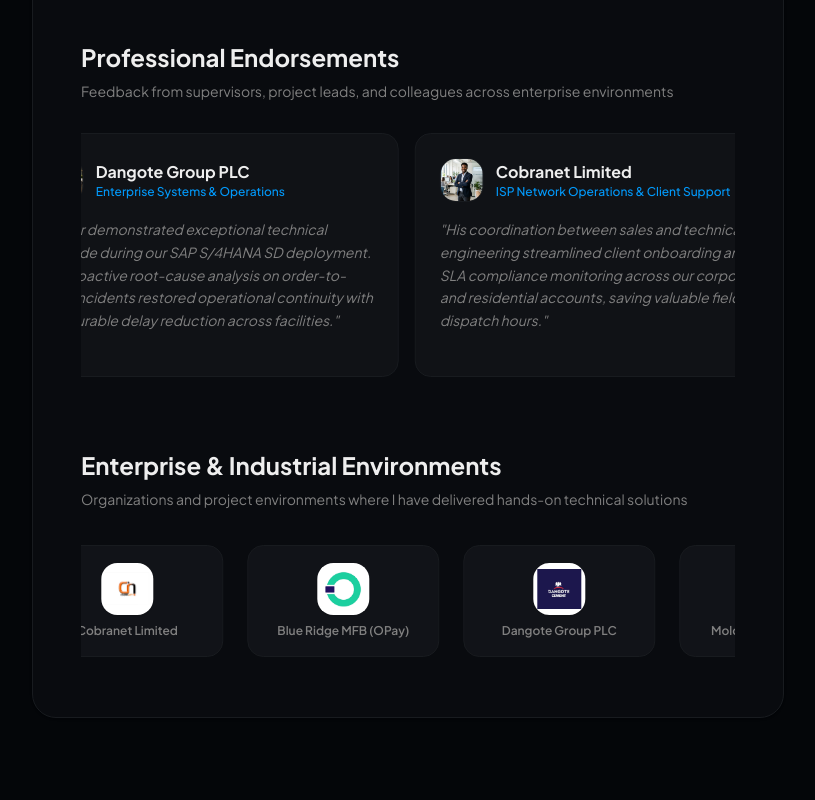
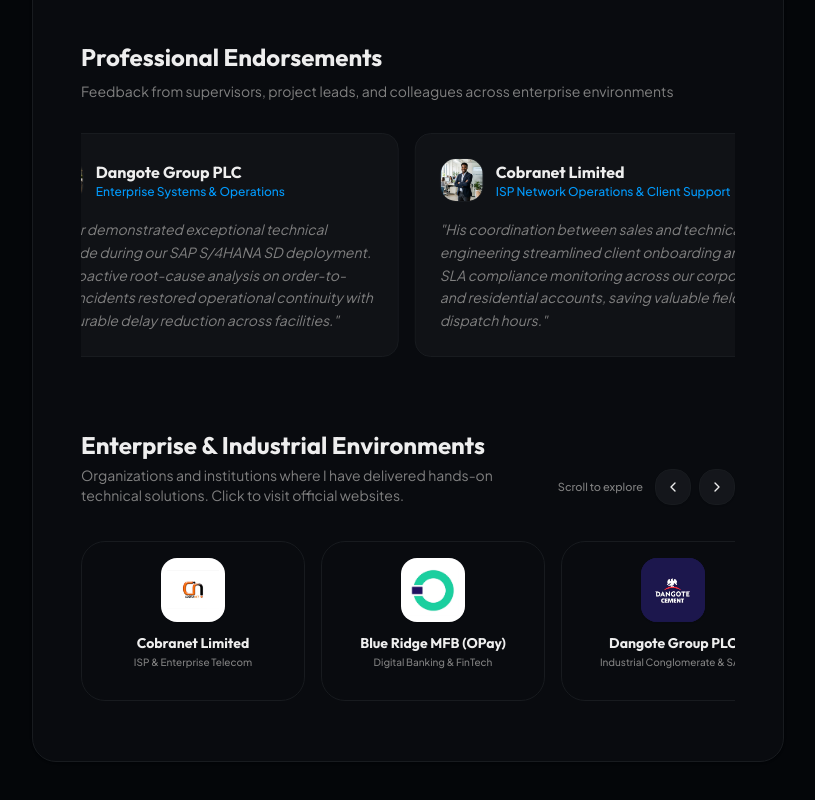
Before and after one commit to bawagideon/oj-portfolio, a Next.js app: page / in a window 1280 px wide. Shown: the part 2187-2987 px from the top of the page, without its empty margins (432-1247 px from the left). Built offline with nearby package versions, Linux system fonts and the light colour scheme.

Commit message:
feat: make company logos clickable, replace auto-scroll with manual scrollable track, fix Dangote logo curved edges, and add loading animations

```diff
--- a/app/globals.css
+++ b/app/globals.css
@@ -1,9 +1,12 @@
+@import url('https://fonts.googleapis.com/css2?family=Outfit:wght@300;400;500;600;700;800&family=Plus+Jakarta+Sans:wght@300;400;500;600;700;800&display=swap');
 @import 'tailwindcss';
 @import 'tw-animate-css';
 
 @custom-variant dark (&:is(.dark *));
 
 :root {
+  --font-jakarta: 'Plus Jakarta Sans', -apple-system, BlinkMacSystemFont, 'Segoe UI', Roboto, sans-serif;
+  --font-outfit: 'Outfit', -apple-system, BlinkMacSystemFont, 'Segoe UI', Roboto, sans-serif;
   /* Improved light theme with softer colors and better contrast */
   --background: oklch(0.99 0 0);
   --foreground: oklch(0.15 0 0);
--- a/app/layout.tsx
+++ b/app/layout.tsx
@@ -1,17 +1,6 @@
 import type { Metadata } from 'next'
-import { Outfit, Plus_Jakarta_Sans } from 'next/font/google'
 import { Analytics } from '@vercel/analytics/next'
 import './globals.css'
-
-const outfit = Outfit({
-  subsets: ["latin"],
-  variable: '--font-outfit'
-});
-
-const jakarta = Plus_Jakarta_Sans({
-  subsets: ["latin"],
-  variable: '--font-jakarta'
-});
 
 export const metadata: Metadata = {
   title: 'Onyia Okwudili Oliver | SAP Junior Consultant | Enterprise Systems | Cybersecurity Enthusiast | IT Operations',
@@ -69,7 +58,7 @@ export default function RootLayout({
 }>) {
   return (
     <html lang="en" suppressHydrationWarning>
-      <body className={`${outfit.variable} ${jakarta.variable} font-sans antialiased bg-background`}>
+      <body className="font-sans antialiased bg-background">
         {children}
         <Analytics />
       </body>
--- a/components/about-section.tsx
+++ b/components/about-section.tsx
@@ -1,5 +1,6 @@
 'use client'
 
+import { useState, useRef } from 'react'
 import {
   ShieldCheck,
   Server,
@@ -9,6 +10,10 @@ import {
   CheckCircle2,
   Sparkles,
   ArrowRight,
+  ChevronLeft,
+  ChevronRight,
+  ExternalLink,
+  Loader2,
 } from 'lucide-react'
 import { aboutData } from '@/lib/portfolio-data'
 
@@ -17,6 +22,36 @@ interface AboutSectionProps {
 }
 
 export function AboutSection({ data = aboutData }: AboutSectionProps) {
+  const scrollRef = useRef<HTMLDivElement>(null)
+  const [loadingClient, setLoadingClient] = useState<string | null>(null)
+
+  const scroll = (direction: 'left' | 'right') => {
+    if (scrollRef.current) {
+      const scrollAmount = direction === 'left' ? -260 : 260
+      scrollRef.current.scrollBy({ left: scrollAmount, behavior: 'smooth' })
+    }
+  }
+
+  const handleClientClick = (client: (typeof data.clients)[0], e: React.MouseEvent) => {
+    if (!client.url) return
+    setLoadingClient(client.name)
+
+    if (client.url.startsWith('#')) {
+      e.preventDefault()
+      const element = document.querySelector(client.url)
+      if (element) {
+        element.scrollIntoView({ behavior: 'smooth' })
+      }
+      setTimeout(() => setLoadingClient(null), 800)
+      return
+    }
+
+    // For external websites, provide subtle loading feedback before/during navigation
+    setTimeout(() => {
+      setLoadingClient(null)
+    }, 1200)
+  }
+
   return (
     <div className="space-y-12 md:space-y-16">
       {/* Header */}
@@ -168,33 +203,121 @@ export function AboutSection({ data = aboutData }: AboutSectionProps) {
 
       {/* Industrial & Enterprise Clients */}
       <div>
-        <h3 className="text-xl md:text-2xl font-bold text-foreground mb-2">
+        <div className="flex flex-col sm:flex-row sm:items-end justify-between gap-4 mb-6">
+          <div>
+            <h3 className="text-xl md:text-2xl font-bold text-foreground mb-1">
               Enterprise & Industrial Environments
             </h3>
-        <p className="text-xs md:text-sm text-muted-foreground mb-6">
-          Organizations and project environments where I have delivered hands-on technical solutions
+            <p className="text-xs md:text-sm text-muted-foreground">
+              Organizations and institutions where I have delivered hands-on technical solutions. Click to visit official websites.
             </p>
+          </div>
 
-        <div className="relative overflow-hidden py-3">
-          <div className="flex gap-4 md:gap-6 animate-marquee-slow hover:[animation-play-state:paused]">
-            {[...data.clients, ...data.clients].map((client, index) => (
+          {/* Manual Scroll Controls (No auto sliding) */}
+          <div className="flex items-center gap-2 flex-shrink-0 self-end sm:self-auto">
+            <span className="text-[11px] text-muted-foreground font-medium mr-1 hidden sm:inline">
+              Scroll to explore
+            </span>
+            <button
+              onClick={() => scroll('left')}
+              className="w-9 h-9 rounded-xl bg-secondary hover:bg-accent/20 border border-border hover:border-accent text-foreground flex items-center justify-center transition-all active:scale-95 shadow-xs"
+              aria-label="Scroll Left"
+              title="Scroll left"
+            >
+              <ChevronLeft className="w-4 h-4" />
+            </button>
+            <button
+              onClick={() => scroll('right')}
+              className="w-9 h-9 rounded-xl bg-secondary hover:bg-accent/20 border border-border hover:border-accent text-foreground flex items-center justify-center transition-all active:scale-95 shadow-xs"
+              aria-label="Scroll Right"
+              title="Scroll right"
+            >
+              <ChevronRight className="w-4 h-4" />
+            </button>
+          </div>
+        </div>
+
+        {/* Scrollable Container (Interactive, clickable, no auto-scrolling) */}
         <div
+          ref={scrollRef}
+          className="flex gap-4 overflow-x-auto scroll-smooth py-3 px-1 scrollbar-none snap-x snap-mandatory"
+        >
+          {data.clients.map((client, index) => {
+            const isLoading = loadingClient === client.name
+            const isDangote = client.name.includes('Dangote')
+            const isMolchec = client.name.includes('Molchec')
+
+            return (
+              <a
                 key={index}
-                className="flex-shrink-0 w-40 md:w-48 h-24 md:h-28 bg-secondary/80 hover:bg-secondary rounded-2xl border border-border flex flex-col items-center justify-center p-3 hover:border-accent hover:shadow-md transition-all group"
+                href={client.url}
+                target={client.url?.startsWith('http') ? '_blank' : undefined}
+                rel={client.url?.startsWith('http') ? 'noopener noreferrer' : undefined}
+                onClick={(e) => handleClientClick(client, e)}
+                className={`flex-shrink-0 snap-start w-48 md:w-56 h-36 md:h-40 bg-card hover:bg-secondary/70 rounded-2xl md:rounded-3xl border border-border hover:border-accent flex flex-col items-center justify-between p-4 transition-all duration-300 hover:shadow-xl hover:-translate-y-1 group relative cursor-pointer overflow-hidden ${
+                  isLoading ? 'ring-2 ring-accent scale-[0.98]' : ''
+                }`}
+                title={`Visit official website: ${client.name}`}
               >
-                <div className="w-11 h-11 md:w-13 md:h-13 rounded-xl overflow-hidden bg-white p-1 flex items-center justify-center shadow-xs group-hover:scale-105 transition-transform">
+                {/* Subtle Interactive Status Corner Badge */}
+                <div className="absolute top-2.5 right-2.5 flex items-center gap-1 z-10">
+                  {isLoading ? (
+                    <span className="flex items-center gap-1 text-[10px] font-semibold text-accent bg-accent/15 px-2 py-0.5 rounded-full animate-pulse">
+                      <Loader2 className="w-3 h-3 animate-spin" />
+                      <span>Opening...</span>
+                    </span>
+                  ) : (
+                    <span className="opacity-0 group-hover:opacity-100 transition-opacity duration-300 p-1 rounded-full bg-secondary text-muted-foreground group-hover:text-accent">
+                      <ExternalLink className="w-3 h-3" />
+                    </span>
+                  )}
+                </div>
+
+                {/* Logo Badge Container with Curved Corners and Matching Solid Background */}
+                <div
+                  className="w-14 h-14 md:w-16 md:h-16 rounded-2xl overflow-hidden flex items-center justify-center transition-transform duration-300 group-hover:scale-105 shadow-xs"
+                  style={{
+                    backgroundColor: isDangote
+                      ? '#1c174d'
+                      : isMolchec
+                      ? '#738c9d'
+                      : (client as any).badgeBg || '#ffffff',
+                  }}
+                >
                   <img
                     src={client.logo}
                     alt={client.name}
-                    className="max-h-full max-w-full object-contain"
+                    className={`max-h-full max-w-full ${
+                      isDangote
+                        ? 'w-full h-full object-cover'
+                        : isMolchec
+                        ? 'w-full h-full object-cover'
+                        : 'p-1.5 object-contain'
+                    }`}
                   />
                 </div>
-                <span className="text-[10px] md:text-xs font-semibold text-muted-foreground group-hover:text-foreground mt-2 truncate max-w-full text-center px-1">
+
+                {/* Client Name and Category */}
+                <div className="text-center w-full px-1">
+                  <h4 className="text-xs md:text-sm font-bold text-foreground group-hover:text-accent transition-colors truncate">
                     {client.name}
-                </span>
+                  </h4>
+                  <p className="text-[10px] text-muted-foreground font-medium truncate mt-0.5">
+                    {(client as any).category || 'Enterprise Partner'}
+                  </p>
                 </div>
-            ))}
-          </div>
+
+                {/* Subtle Interactive Loading / Click Feedback Shimmer Bar */}
+                <div
+                  className={`w-full h-0.5 rounded-full transition-all duration-300 ${
+                    isLoading
+                      ? 'bg-accent animate-pulse'
+                      : 'bg-transparent group-hover:bg-accent/40'
+                  }`}
+                />
+              </a>
+            )
+          })}
         </div>
       </div>
     </div>
--- a/lib/portfolio-data.ts
+++ b/lib/portfolio-data.ts
@@ -113,13 +113,55 @@ export const aboutData = {
     },
   ],
   clients: [
-    { name: 'Cobranet Limited', logo: '/logos/cobranet.jpg' },
-    { name: 'Blue Ridge MFB (OPay)', logo: '/logos/opay.jpg' },
-    { name: 'Dangote Group PLC', logo: '/logos/dangote.jpg' },
-    { name: 'Molchec Construction', logo: '/logos/molchec.jpg' },
-    { name: 'Digital Encode Ltd', logo: '/logos/digital-encode.jpg' },
-    { name: 'Caleb University', logo: '/logos/caleb-university.jpg' },
-    { name: 'University of Lagos', logo: '/logos/unilag.jpg' },
+    {
+      name: 'Cobranet Limited',
+      logo: '/logos/cobranet.jpg',
+      url: 'https://www.cobranet.org',
+      category: 'ISP & Enterprise Telecom',
+      badgeBg: '#ffffff',
+    },
+    {
+      name: 'Blue Ridge MFB (OPay)',
+      logo: '/logos/opay.jpg',
+      url: 'https://www.opayweb.com',
+      category: 'Digital Banking & FinTech',
+      badgeBg: '#ffffff',
+    },
+    {
+      name: 'Dangote Group PLC',
+      logo: '/logos/dangote.jpg',
+      url: 'https://www.dangote.com',
+      category: 'Industrial Conglomerate & SAP',
+      badgeBg: '#1c174d',
+    },
+    {
+      name: 'Molchec Construction',
+      logo: '/logos/molchec.jpg',
+      url: '#resume',
+      category: 'Infrastructure & Projects',
+      badgeBg: '#738c9d',
+    },
+    {
+      name: 'Digital Encode Ltd',
+      logo: '/logos/digital-encode.jpg',
+      url: 'https://digitalencode.net',
+      category: 'Cybersecurity & GRC Advisory',
+      badgeBg: '#ffffff',
+    },
+    {
+      name: 'Caleb University',
+      logo: '/logos/caleb-university.jpg',
+      url: 'https://calebuniversity.edu.ng',
+      category: 'B.Sc. Computer Science',
+      badgeBg: '#ffffff',
+    },
+    {
+      name: 'University of Lagos',
+      logo: '/logos/unilag.jpg',
+      url: 'https://unilag.edu.ng',
+      category: 'Diploma in Computer Science',
+      badgeBg: '#ffffff',
+    },
   ],
 }
 
```
Also changed, not shown: components/resume-section.tsx (+15 -2 lines). Lines whose indentation alone changed are shown as unchanged.
